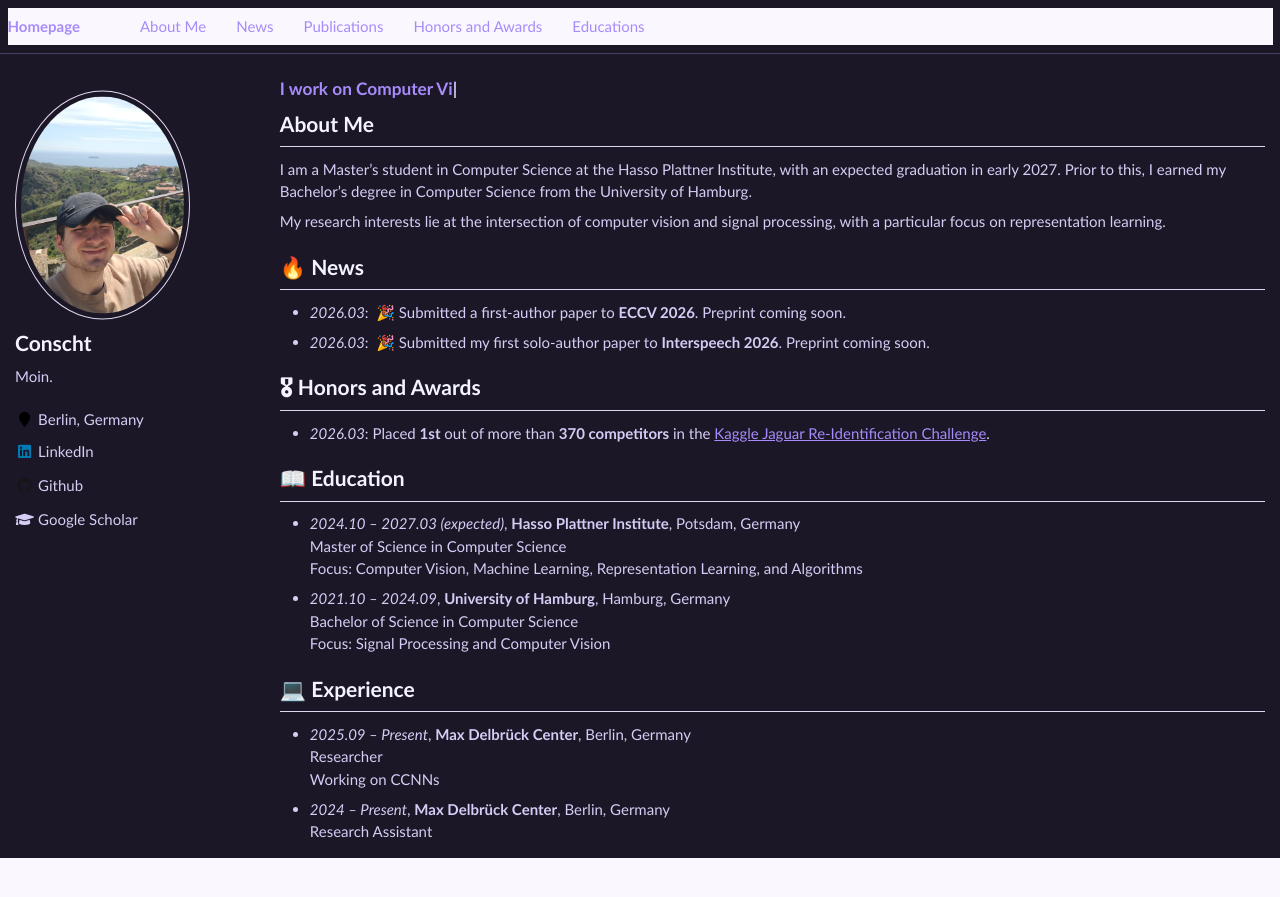
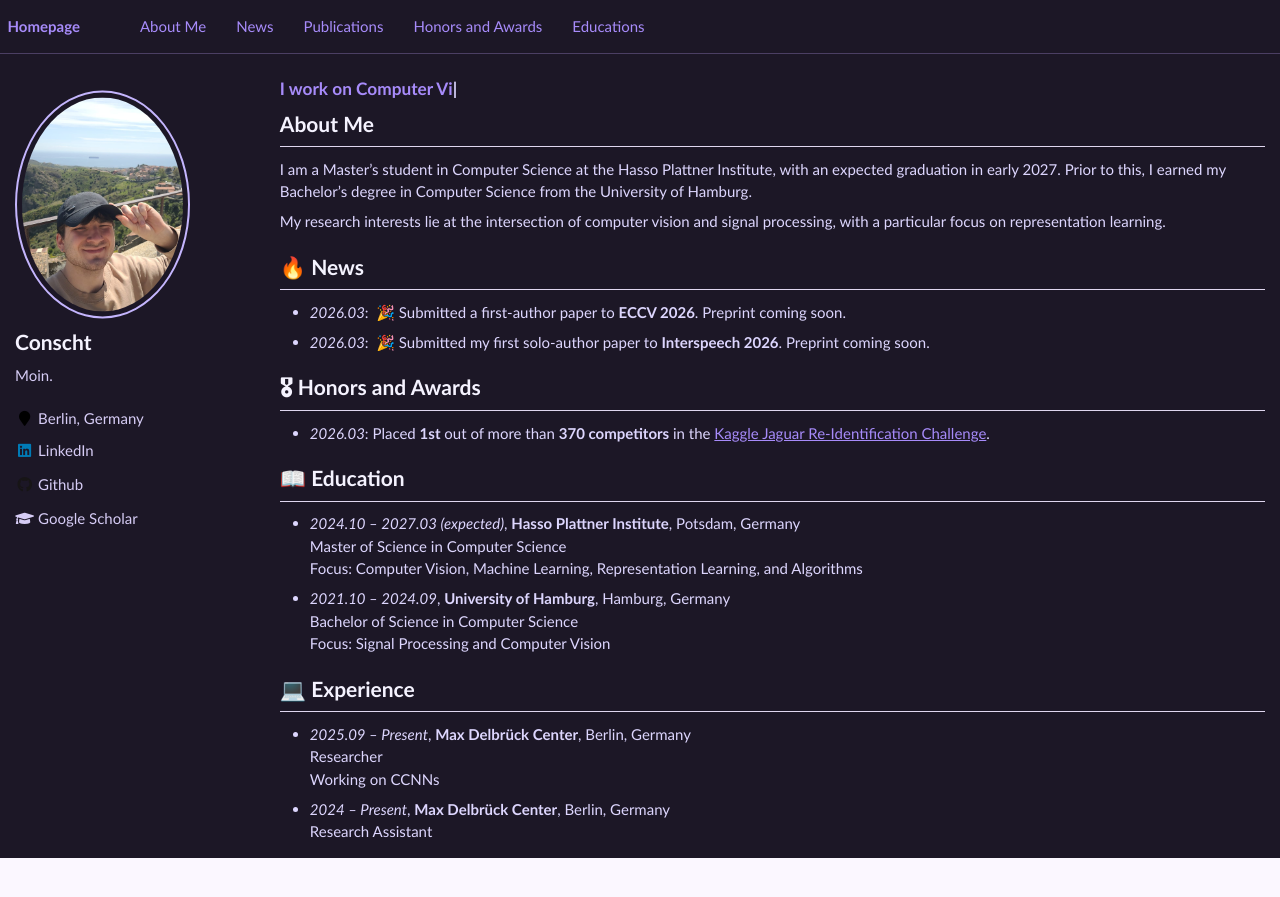
Before and after one commit to Conscht/conscht.github.io, a Jekyll site: the page built from _pages/about.md, in a window 1280 px wide. Shown: the top 897 px of the page. Built offline with Jekyll 4.4.1, drawn with Linux system fonts in a browser that asks for light colours; nearby versions of some CDN libraries.

Commit message:
further improve coloring (top bar especially)

```diff
--- a/assets/css/main.scss
+++ b/assets/css/main.scss
@@ -134,7 +134,6 @@ a:hover,
 /* Ensure borders match the theme */
 hr,
 .page__content hr,
-.masthead,
 .archive__item-teaser {
     border-color: #4B3F63 !important;
 }
@@ -144,7 +143,58 @@ hr,
 .archive,
 .initial-content,
 .layout--single,
-.masthead,
 .sidebar {
     background-color: transparent;
 }
+
+
+/* --- NAVBAR & MASTHEAD POLISH --- */
+
+.masthead {
+  background: transparent !important;
+  border-bottom: 1px solid #4B3F63 !important;
+}
+
+.greedy-nav {
+  background: transparent !important;
+}
+
+.greedy-nav .visible-links a {
+  color: #A78BFA !important;
+}
+
+.greedy-nav .visible-links a:hover {
+  color: #C4B5FD !important;
+}
+
+
+/* --- SIDEBAR & PROFILE POLISH --- */
+
+.author__avatar img {
+  border: 2px solid #C4B5FD !important;
+  box-shadow: none !important;
+}
+
+.author__name {
+  color: #F5F3FF !important;
+}
+
+.author__bio,
+.author__urls,
+.author__urls a {
+  color: #D6CCF5 !important;
+}
+
+
+/* --- PAGE TEXT ADJUSTMENTS --- */
+
+.page__content {
+  color: #DDD6FE;
+}
+
+.page__content h1,
+.page__content h2,
+.page__content h3,
+.page__content h4 {
+  color: #F5F3FF;
+}
```
